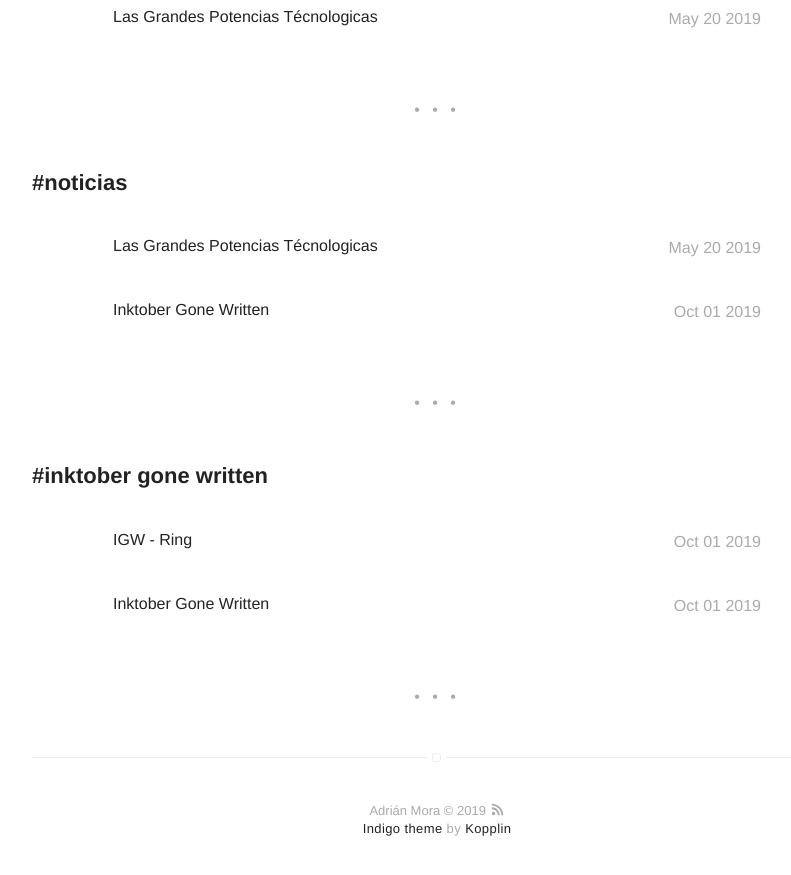
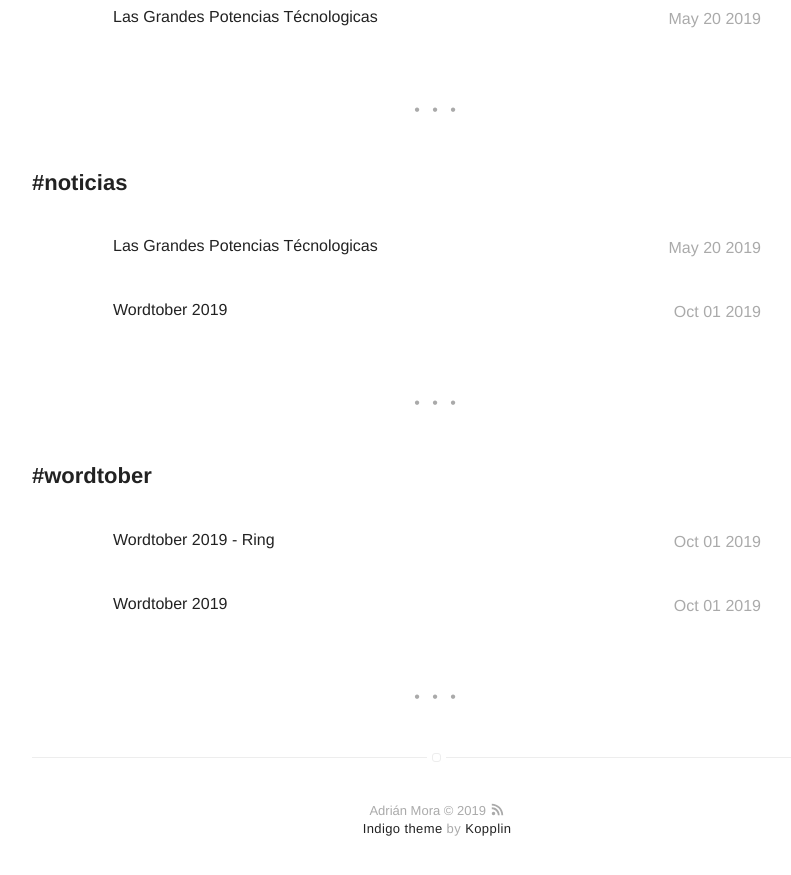
Before and after one commit to leakspin/leakspin.github.io, a Jekyll site: the page built from tags.html, in a window 1280 px wide and 900 px high, scrolled down 1542 px. Shown: the top 875 px of the window, without its empty margins (203-994 px from the left). Built offline with Jekyll 4.4.1, drawn with Linux system fonts in a browser that asks for light colours; some of the changed text lies outside the part shown.

Commit message:
yea well

```diff
--- a/_posts/2019-10-01-inktober-gone-written-ring.md
+++ b/_posts/2019-10-01-wordtober-ring.md
@@ -1,12 +1,12 @@
 ---
-title: IGW - Ring
+title: Wordtober 2019 - Ring
 layout: post
 date: '2019-10-01 11:01:00'
-category: igw
+category: wordtober
 author: amora
 headerImage: false
 tag:
-- inktober gone written
+- wordtober
 ---
 
 Es uno de los momentos más importantes de mi vida. Quiero decir, voy a proponerme, por fin, después de tantos años. Espero que todo salga como debería, porque estoy bastante nervioso.
--- a/_posts/2019-10-01-inktober-gone-written.md
+++ b/_posts/2019-10-01-wordtober.md
@@ -1,19 +1,19 @@
 ---
-title: Inktober Gone Written
+title: Wordtober 2019
 layout: post
 date: '2019-10-01 11:01:00'
 category: blog
 author: amora
 headerImage: false
 tag:
-- inktober gone written
+- wordtober
 - noticias
 ---
 
-¡Hola! Bienvenido a Inktober Gone Written. Como podréis apreciar, a mí lo único que me gusta hacer es escribir. Básicamente, porque es lo que mejor se me da - lo de dibujar ya lo dejé hace tiempo porque me gustaba mas verlo que hacerlo.
+¡Hola! Bienvenido a ~~Inktober Gone Written~~ Wordtober. Como podréis apreciar, a mí lo único que me gusta hacer es escribir. Básicamente, porque es lo que mejor se me da - lo de dibujar ya lo dejé hace tiempo porque me gustaba mas verlo que hacerlo.
 
 Entonces, como ha empezado [Inktober](https://inktober.com/), pues he decidido hacer un reto similar, pero con relatos cortos. Cada día de octubre haré (intentaré) escribir un relato de entre 200 y 500 palabras, relacionado con la palabra relacionada con el día que corresponda.
 
 ![Listado de palabras Inktober 2019](/assets/images/blog/2019promptlist.png)
 
-Para ver el resultado, podéis ir al [índice de IGW](/projects/2019/10/01/igw.html).
+Para ver el resultado, podéis ir al [índice de Wordtober](/projects/2019/10/01/wordtober.html).
```
Also changed, not shown: _posts/2019-10-01-igw.md (deleted, +0 -17 lines), _posts/2019-10-01-wordtober-2019.md (added, +17 -0 lines).
